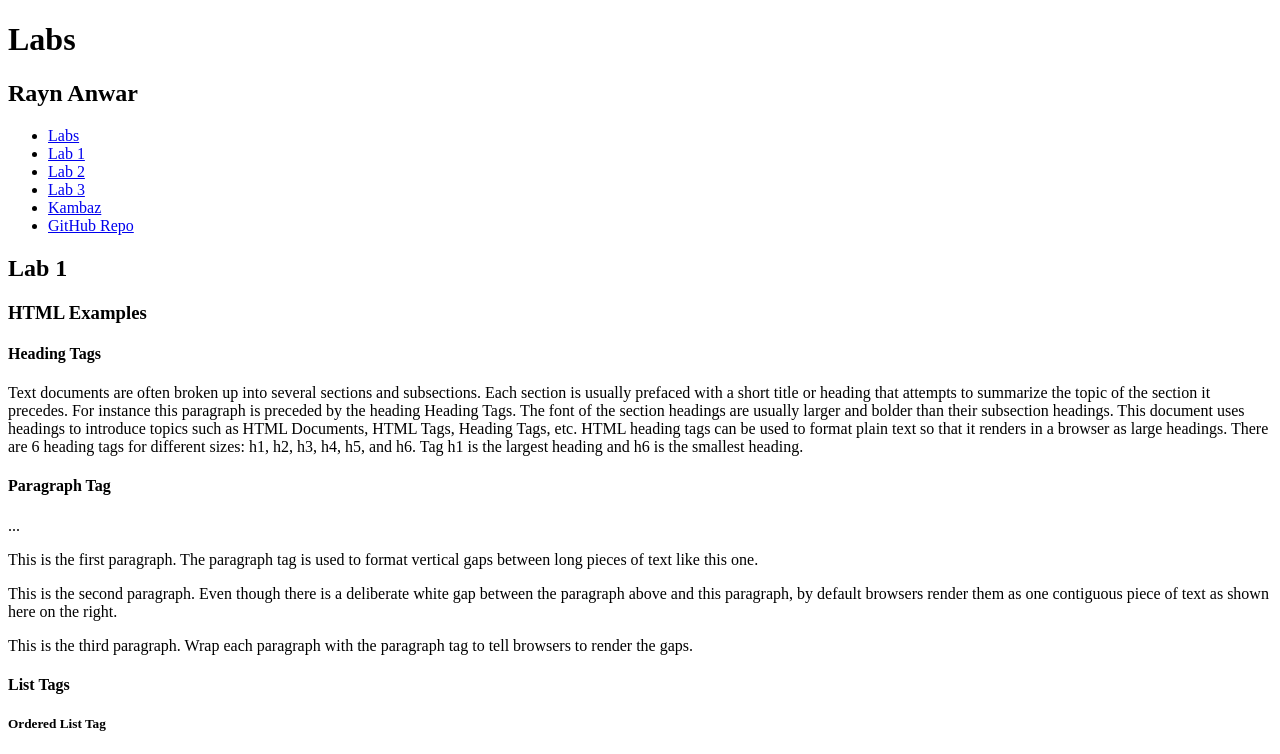
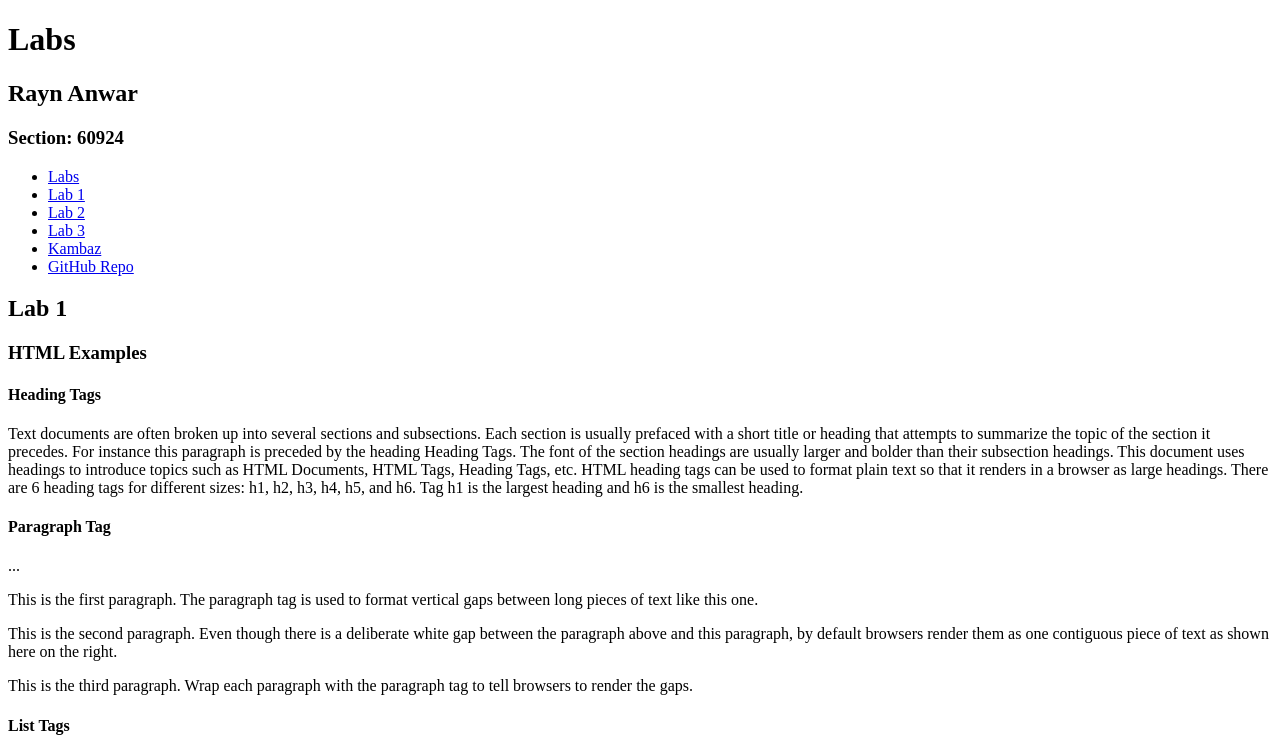
Before and after one commit to rraynnaanwar/kambaz-react-web-app, a React (Vite) app: page /#/Labs/Lab1 in a window 1280 px wide. Shown: the top 754 px of the page. Built offline with nearby package versions, Linux system fonts and the light colour scheme.

Commit message:
added section.

```diff
--- a/src/Kambaz/Navigation.tsx
+++ b/src/Kambaz/Navigation.tsx
@@ -3,6 +3,7 @@ export default function KambazNavigation() {
   return (
     <div id="wd-kambaz-navigation">
       <a href="https://www.northeastern.edu/" id="wd-neu-link" target="_blank">Northeastern</a><br/>
+      <Link to="/" id="wd-home-link">Landing page</Link><br/>
       <Link to="/Kambaz/Account" id="wd-account-link">Account</Link><br/>
       <Link to="/Kambaz/Dashboard" id="wd-dashboard-link">Dashboard</Link><br/>
       <Link to="/Kambaz/Courses" id="wd-course-link">Courses</Link><br/>
--- a/src/Labs/index.tsx
+++ b/src/Labs/index.tsx
@@ -8,6 +8,7 @@ export default function Labs() {
     <div>
       <h1>Labs</h1>
       <h2> Rayn Anwar</h2>
+      <h3> Section: 60924</h3>
       <TOC />
       <Routes>
         <Route path="/" element={<Navigate to="Lab1" />} />
```
